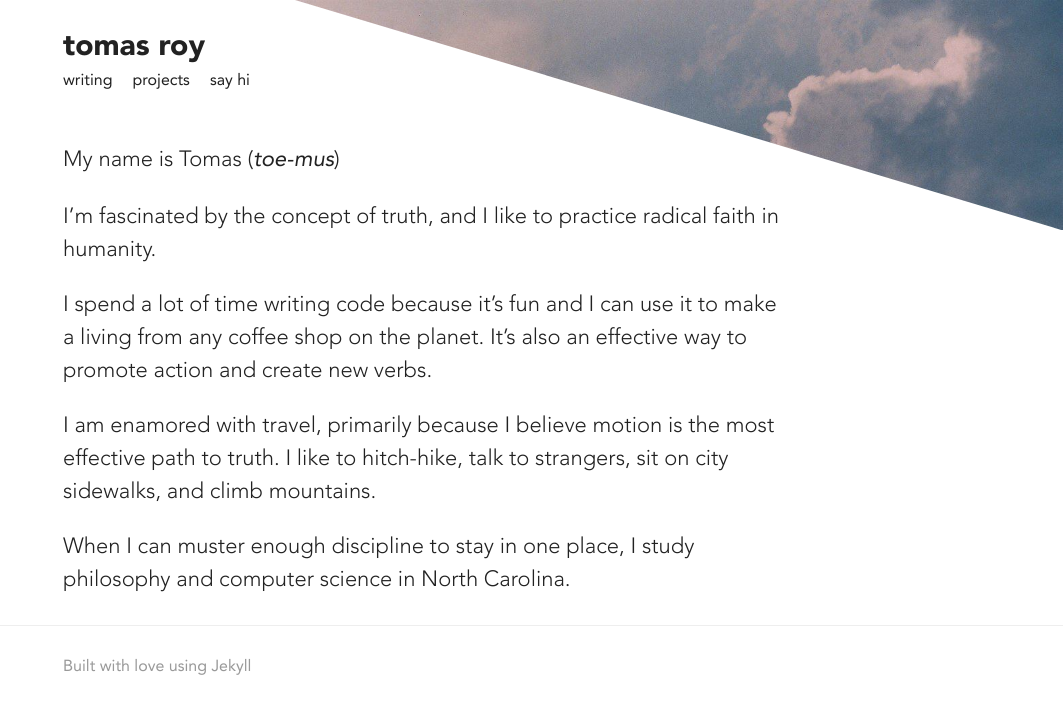
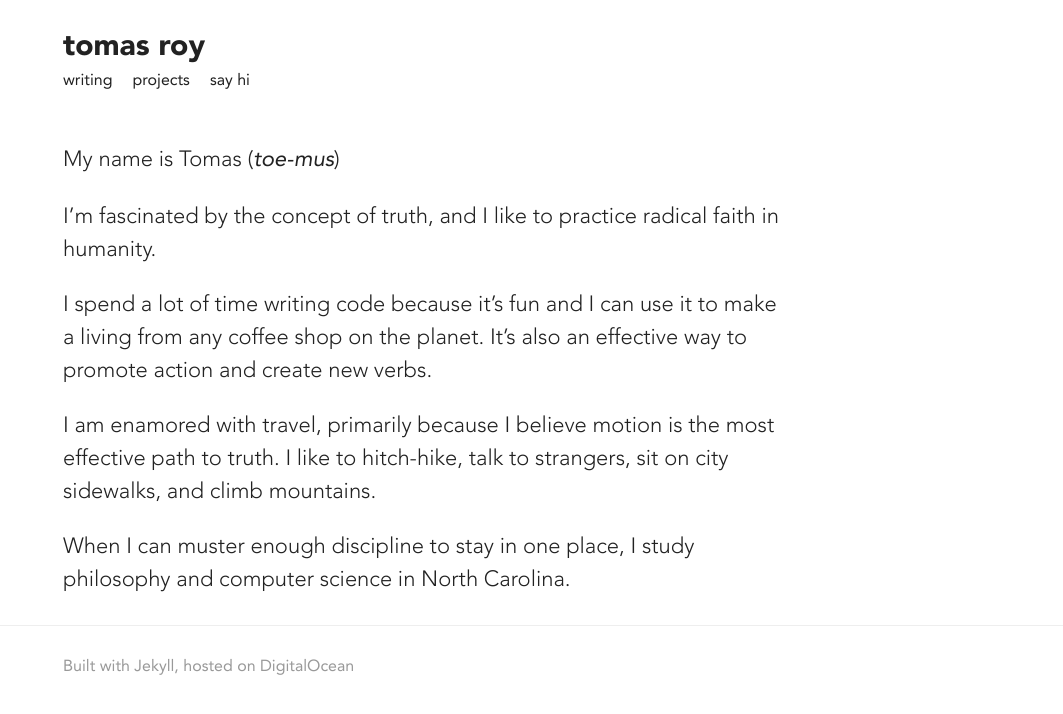
Before and after one commit to minicreative/tomasroy.com, a Jekyll site: the page built from index.md, in a window 1280 px wide. Shown: the top 714 px of the page, without its empty margins (217-1280 px from the left). Built offline with Jekyll 4.4.1, drawn with Linux system fonts in a browser that asks for light colours; some web fonts are replaced.

Commit message:
Updated Config

```diff
--- a/_config.yml
+++ b/_config.yml
@@ -15,8 +15,13 @@
     title: Writing
     output: true
 url: http://tomasroy.com
-corner_image: "/uploads/53.jpg"
-footer: Built with love using Jekyll
+corner_images:
+- "/uploads/57.jpg"
+- "/uploads/53.jpg"
+- "/uploads/40.jpg"
+- "/uploads/30.jpg"
+- "/uploads/41.jpg"
+footer: Built with Jekyll, hosted on DigitalOcean
 sass:
   style: compressed
 navigation:
```
